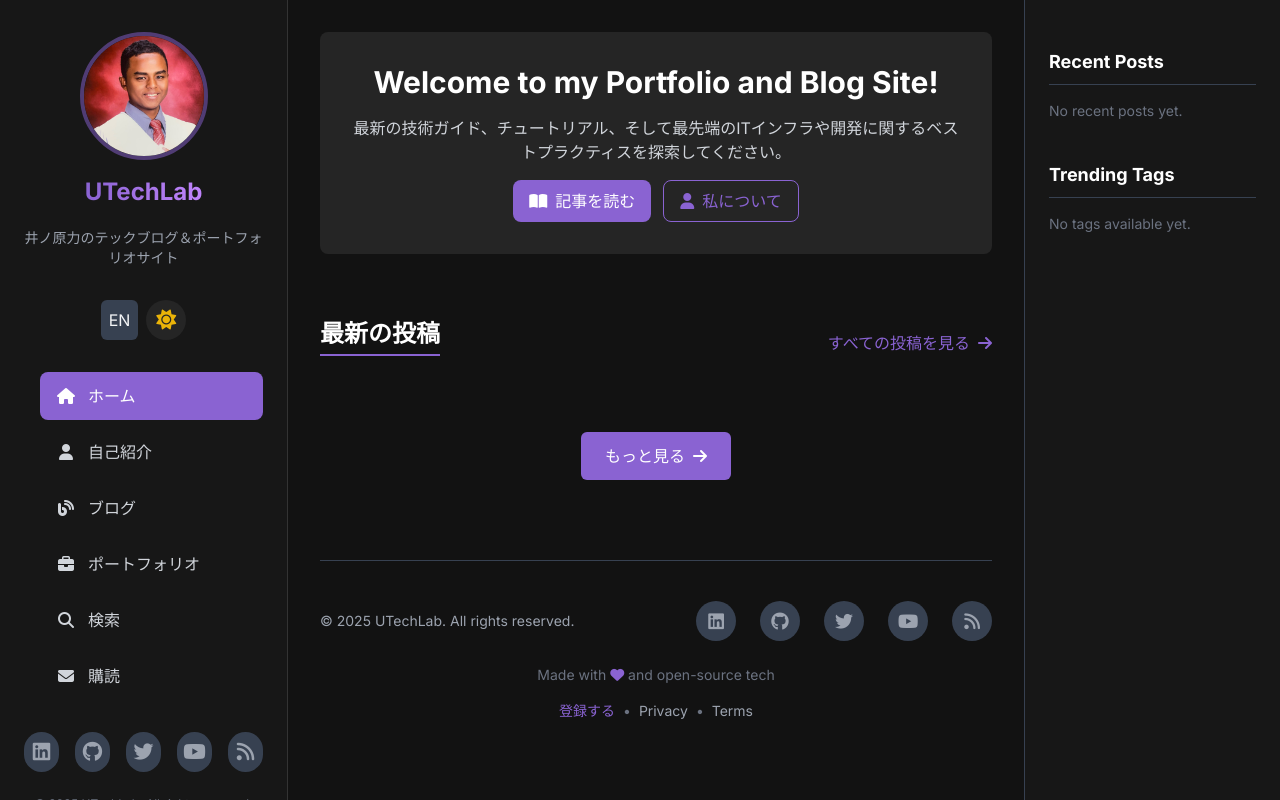
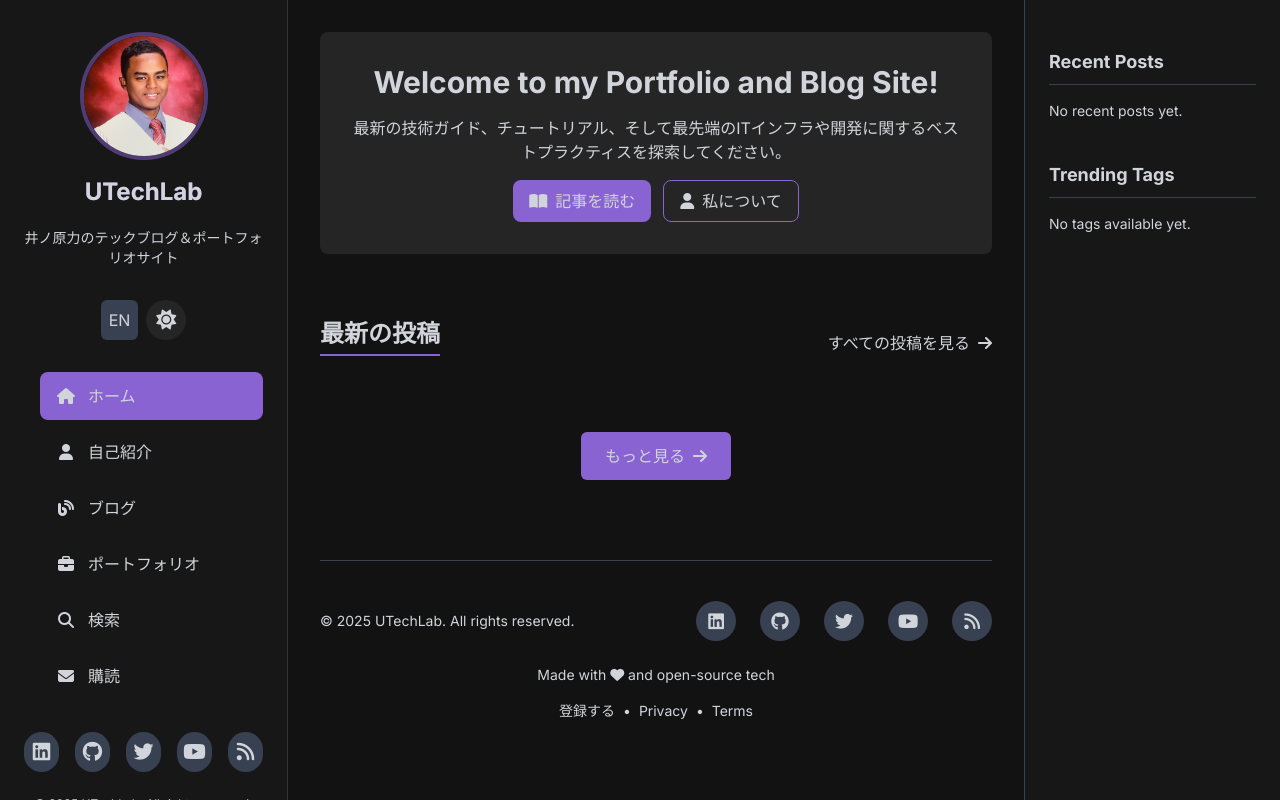
Before and after one commit to utechjapan/MainPortFolioSiteJP, a Next.js app: page / in a window 1280 px wide. Built offline with nearby package versions, Linux system fonts and the light colour scheme.

Commit message:
mailchimp

```diff
--- a/components/blog/BlogCard.tsx
+++ b/components/blog/BlogCard.tsx
@@ -52,7 +52,7 @@ export default function BlogCard({ post }: BlogCardProps) {
           </h3>
         </Link>
 
-        <p className="text-gray-700 dark:text-gray-400 mb-4 line-clamp-2 flex-grow transition-colors break-words">
+        <p className="text-gray-700 dark:text-gray-300 mb-4 line-clamp-3 flex-grow transition-colors break-words">
           {post.frontMatter.description}
         </p>
 
--- a/components/blog/BlogPostActions.tsx
+++ b/components/blog/BlogPostActions.tsx
@@ -37,7 +37,7 @@ export default function BlogPostActions() {
       >
         <button
           onClick={handleShare}
-          className="flex flex-col items-center text-gray-600 hover:text-primary transition-colors"
+          className="flex flex-col items-center text-gray-600 dark:text-gray-300 hover:text-primary dark:hover:text-primary transition-colors"
         >
           <i className="fa-solid fa-share-alt text-xl" aria-hidden="true"></i>
           <span className="text-xs">Share</span>
--- a/components/blog/FloatingShareButton.tsx
+++ b/components/blog/FloatingShareButton.tsx
@@ -19,13 +19,13 @@ export default function FloatingShareButton() {
   };
 
   return (
-    <div className="md:hidden fixed bottom-5 left-1/2 transform -translate-x-1/2 z-[100]">
+    <div className="md:hidden fixed bottom-5 right-5 z-[100]">
       <button
         onClick={handleShare}
         className="bg-white dark:bg-dark-bg shadow-lg p-3 rounded-full border border-gray-300 dark:border-gray-700 focus:outline-none hover:bg-gray-100 dark:hover:bg-gray-800 transition-colors"
         aria-label="Share"
       >
-        <i className="fa-solid fa-share-alt text-xl text-gray-600"></i>
+        <i className="fa-solid fa-share-alt text-xl text-gray-600 dark:text-gray-300"></i>
       </button>
     </div>
   );
--- a/components/layout/RightSidebar.tsx
+++ b/components/layout/RightSidebar.tsx
@@ -41,7 +41,7 @@ export default function RightSidebar({
 
       {/* Recently updated posts */}
       <div className="mb-10">
-        <h3 className="text-lg font-bold mb-4 pb-2 border-b border-gray-300 dark:border-gray-700 text-gray-900 dark:text-white transition-theme">
+        <h3 className="text-lg font-bold mb-4 pb-2 border-b border-gray-300 dark:border-gray-700 text-gray-900 dark:text-white transition-colors">
           Recent Posts
         </h3>
         {recentPosts.length > 0 ? (
@@ -53,7 +53,7 @@ export default function RightSidebar({
               >
                 <Link
                   href={`/blog/${post.slug}`}
-                  className="text-gray-700 dark:text-gray-400 hover:text-primary dark:hover:text-primary text-sm transition-colors block truncate"
+                  className="text-gray-700 dark:text-gray-300 hover:text-primary dark:hover:text-primary text-sm transition-colors block truncate"
                   title={post.title}
                 >
                   <i className="fas fa-angle-right mr-2 text-primary/70"></i>
@@ -69,7 +69,7 @@ export default function RightSidebar({
 
       {/* Popular tags */}
       <div>
-        <h3 className="text-lg font-bold mb-4 pb-2 border-b border-gray-300 dark:border-gray-700 text-gray-900 dark:text-white transition-theme">
+        <h3 className="text-lg font-bold mb-4 pb-2 border-b border-gray-300 dark:border-gray-700 text-gray-900 dark:text-white transition-colors">
           Trending Tags
         </h3>
         {tags.length > 0 ? (
--- a/components/ui/BackToTop.tsx
+++ b/components/ui/BackToTop.tsx
@@ -24,7 +24,7 @@ export default function BackToTop() {
       {isVisible && (
         <button
           onClick={scrollToTop}
-          className="fixed bottom-6 right-6 w-12 h-12 rounded-full bg-primary text-white shadow-lg hover:bg-primary-dark transition-colors z-50"
+          className="fixed bottom-20 right-6 w-12 h-12 rounded-full bg-primary text-white shadow-lg hover:bg-primary-dark transition-colors z-40"
           aria-label="Back to top"
         >
           <svg
--- a/lib/mdx.ts
+++ b/lib/mdx.ts
@@ -37,6 +37,18 @@ function extractHeadings(content: string) {
   }
 
   return headings;
+}
+// Fix brackets text color issue in dark mode
+function preprocessContent(content: string) {
+  // Replace problematic bracket text patterns with spans that have proper dark mode styling
+  const bracketPattern = /\[(.*?)\]/g;
+  return content.replace(bracketPattern, (match, text) => {
+    if (text.startsWith('images/')) {
+      // This is likely an image reference, don't modify it
+      return match;
+    }
+    return `<span className="text-gray-900 dark:text-gray-200">${match}</span>`;
+  });
 }
 
 // Get all MDX files in a directory
@@ -90,10 +102,12 @@ export async function getMDXContent(contentType: string, slug: string) {
   const fileContent = fs.readFileSync(filePath, "utf8");
 
   const { content, data } = matter(fileContent);
-  const toc = extractHeadings(content);
+  // Apply preprocessing to fix bracket text in dark mode
+  const processedContent = preprocessContent(content);
+  const toc = extractHeadings(processedContent);
 
   // Calculate reading time
-  const readingStats = readingTime(content);
+  const readingStats = readingTime(processedContent);
 
   // Construct a complete frontMatter object with default values if properties are missing
   const frontMatter: MDXFrontMatter = {
@@ -109,7 +123,7 @@ export async function getMDXContent(contentType: string, slug: string) {
     readingTime: readingStats.text,
   };
 
-  return { content, frontMatter, toc };
+  return { content: processedContent, frontMatter, toc };
 }
 
 // Get all MDX files with their frontmatter
--- a/pages/blog/[slug].tsx
+++ b/pages/blog/[slug].tsx
@@ -94,7 +94,7 @@ export default function BlogPost({ post, recentPosts, tags }: BlogPostProps) {
           className="list-decimal ml-4 mb-4 text-base sm:text-lg text-gray-700 dark:text-gray-300 transition-colors break-words"
         />
       ),
-      li: (props: any) => <li {...props} className="mb-1 break-words" />,
+      li: (props: any) => <li {...props} className="mb-1 break-words text-gray-700 dark:text-gray-300" />,
       a: (props: any) => (
         <a
           {...props}
@@ -231,7 +231,7 @@ export default function BlogPost({ post, recentPosts, tags }: BlogPostProps) {
                 </details>
               </div>
             )}
-            <div className="prose prose-lg dark:prose-invert max-w-none overflow-hidden break-words">
+            <div className="prose prose-lg dark:prose-invert max-w-none overflow-hidden break-words text-gray-700 dark:text-gray-300">
               <MDXRemote {...source} components={components} />
             </div>
           </div>
--- a/styles/globals.css
+++ b/styles/globals.css
@@ -12,7 +12,7 @@
   }
 
   body {
-    @apply bg-light-bg dark:bg-dark-bg text-gray-900 dark:text-gray-100 transition-colors duration-300;
+    @apply bg-light-bg dark:bg-dark-bg text-gray-900 dark:text-gray-300 transition-colors duration-300;
     font-family: "Inter", -apple-system, BlinkMacSystemFont, "Segoe UI", Roboto, Oxygen, Ubuntu, Cantarell, "Open Sans", "Helvetica Neue", sans-serif;
     overflow-x: hidden;
     margin: 0;
@@ -61,28 +61,39 @@
   h1 {
     font-size: 2rem;
     margin-bottom: 1rem;
+    @apply text-gray-900 dark:text-white;
   }
   h2 {
     font-size: 1.5rem;
     margin-bottom: 0.75rem;
+    @apply text-gray-900 dark:text-white;
   }
   h3 {
     font-size: 1.25rem;
     margin-bottom: 0.5rem;
+    @apply text-gray-900 dark:text-white;
   }
 
   /* Paragraphs and Lists */
   p {
     margin-bottom: 1rem;
+    @apply text-gray-700 dark:text-gray-300;
   }
   ul,
   ol {
     margin-left: 1rem; /* reduce default indent */
     margin-bottom: 1rem;
     list-style-position: inside;
+    @apply text-gray-700 dark:text-gray-300;
   }
   li {
     margin-bottom: 0.5rem;
+    @apply text-gray-700 dark:text-gray-300;
+  }
+
+  /* Fixed style for content in square brackets */
+  p span, li span, td span, th span, blockquote span {
+    @apply text-gray-700 dark:text-gray-300 !important;
   }
 
   /* For mobile screens, reduce font sizes and spacing */
@@ -127,12 +138,17 @@
     @apply border border-primary text-primary hover:bg-primary hover:text-white;
   }
 
-  /* Floating share button (for mobile, if you want to adjust its position) */
+  /* Floating buttons positioning */
   .floating-share-button {
     position: fixed;
-    bottom: 70px; /* adjust so it doesn't overlap the back-to-top button */
-    left: 5%;
+    bottom: 20px;
+    right: 20px;
     z-index: 100;
+  }
+
+  /* Ensure text in bracketed notes in blogs gets proper dark mode treatment */
+  [class*="text-"] {
+    @apply transition-colors;
   }
 }
 
@@ -144,9 +160,32 @@
       padding: 0;
     }
   }
+
+  /* Fix for code blocks and inline code in dark mode */
+  .dark pre, .dark code {
+    @apply text-gray-300 !important;
+  }
+
+  /* Fix for text in brackets */
+  .dark [class*="text-"] {
+    @apply text-gray-300 !important;
+  }
 }
 
-/* Existing Tailwind directives (if any) */
-@tailwind base;
-@tailwind components;
-@tailwind utilities;
+/* Added dark mode text color overrides for inline elements */
+.dark .prose strong,
+.dark .prose em,
+.dark .prose span,
+.dark .prose a:not(.anchor),
+.dark .prose p,
+.dark .prose li,
+.dark .prose td,
+.dark .prose th,
+.dark .prose blockquote {
+  @apply text-gray-300 !important;
+}
+
+/* Keep links with the primary color */
+.dark .prose a {
+  @apply text-primary !important;
+}
--- a/tailwind.config.js
+++ b/tailwind.config.js
@@ -9,6 +9,9 @@ module.exports = {
   safelist: [
     {
       pattern: /^(fa|fas|fab|far|fal|fad)-/,
+    },
+    {
+      pattern: /^text-/,
     },
   ],
   theme: {
@@ -31,6 +34,76 @@ module.exports = {
           border: "#e5e5e5",
         },
       },
+      typography: (theme) => ({
+        DEFAULT: {
+          css: {
+            color: theme('colors.gray.700'),
+            maxWidth: '100%',
+            lineHeight: 1.8,
+            a: {
+              color: theme('colors.primary.DEFAULT'),
+              '&:hover': {
+                color: theme('colors.primary.dark'),
+              },
+            },
+            'h1, h2, h3, h4': {
+              color: theme('colors.gray.900'),
+              fontWeight: '700',
+            },
+            code: {
+              backgroundColor: theme('colors.gray.100'),
+              padding: '0.2em 0.4em',
+              borderRadius: '0.25rem',
+              fontWeight: '400',
+            },
+            'code::before': {
+              content: 'none',
+            },
+            'code::after': {
+              content: 'none',
+            },
+            pre: {
+              backgroundColor: theme('colors.gray.100'),
+              color: theme('colors.gray.800'),
+              borderRadius: '0.5rem',
+              padding: '1rem',
+            },
+            blockquote: {
+              borderLeftColor: theme('colors.primary.DEFAULT'),
+              fontStyle: 'italic',
+            },
+          },
+        },
+        dark: {
+          css: {
+            color: theme('colors.gray.300'),
+            a: {
+              color: theme('colors.primary.DEFAULT'),
+              '&:hover': {
+                color: theme('colors.primary.light'),
+              },
+            },
+            'h1, h2, h3, h4': {
+              color: theme('colors.white'),
+            },
+            code: {
+              backgroundColor: theme('colors.gray.800'),
+              color: theme('colors.gray.200'),
+            },
+            pre: {
+              backgroundColor: theme('colors.gray.800'),
+              color: theme('colors.gray.200'),
+            },
+            blockquote: {
+              borderLeftColor: theme('colors.primary.DEFAULT'),
+              color: theme('colors.gray.400'),
+            },
+            strong: {
+              color: theme('colors.white'),
+            },
+          },
+        },
+      }),
     },
   },
   plugins: [require("@tailwindcss/typography")],
```
Also changed, not shown: content/blog/「話題のAI『CLAUDE』を使って一からウェブサイト構築してみた.mdx (+6 -6 lines), components/blog/TableOfContents.tsx (line endings or trailing spaces), 1 other file (tests, documents, lock files or other folders).
